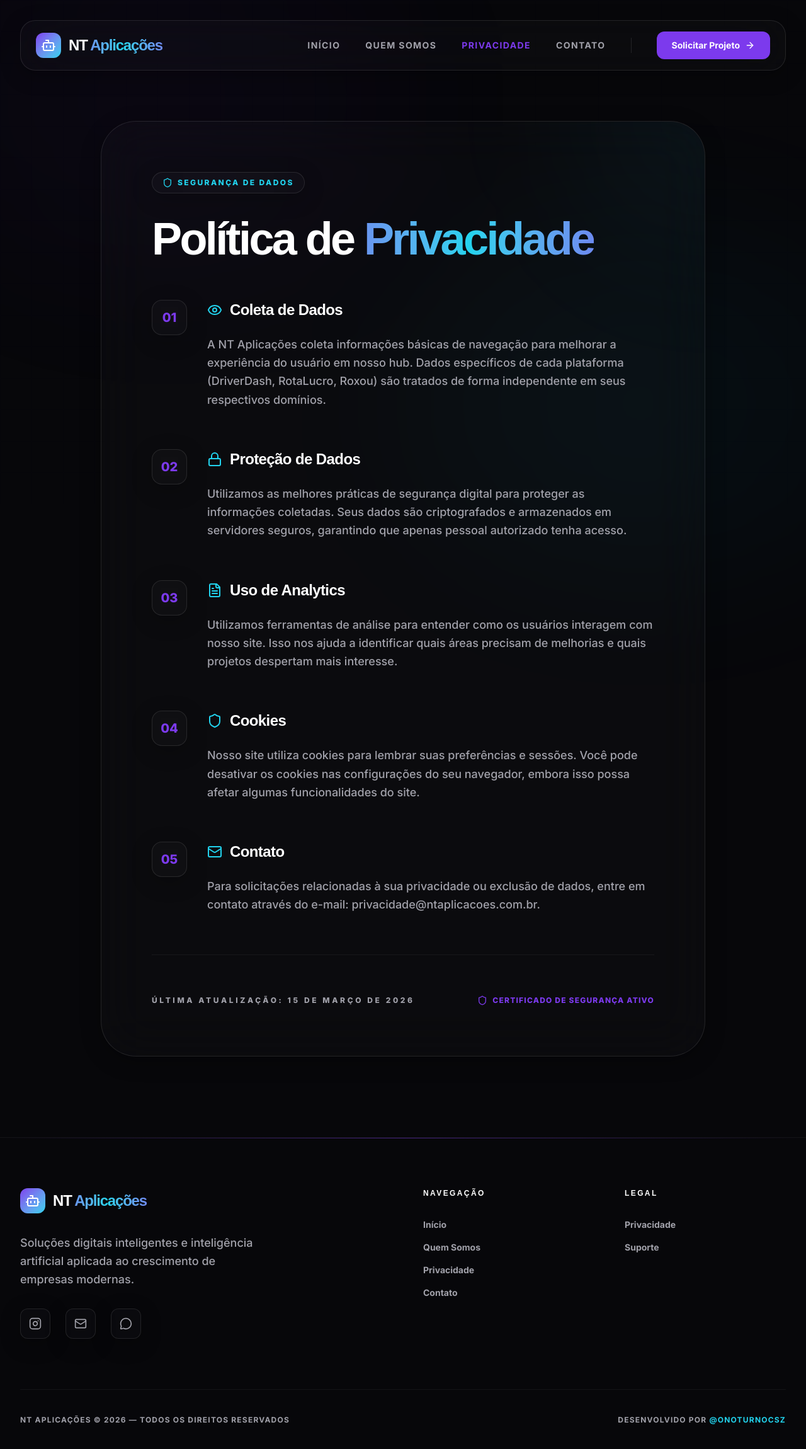
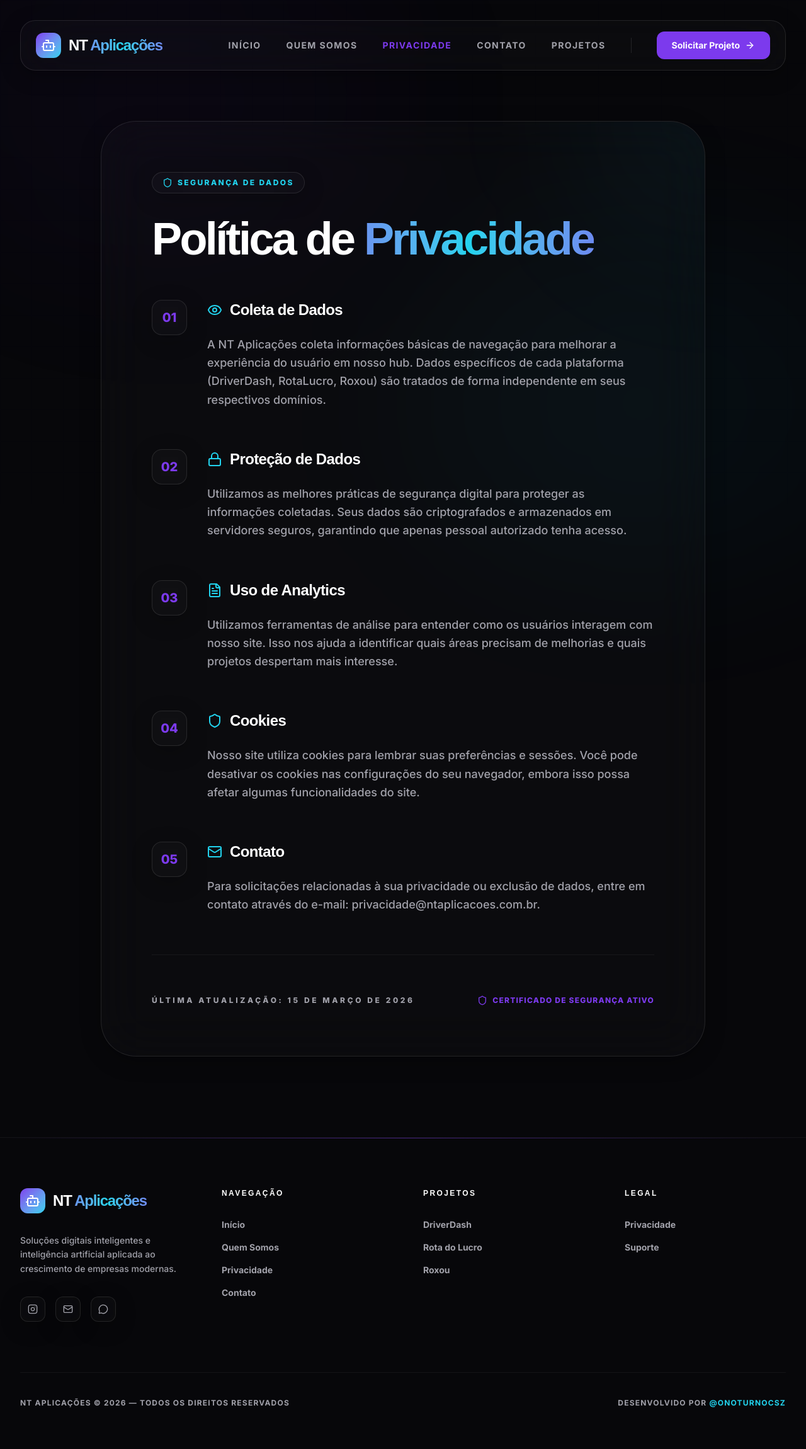
Before and after one commit to noturnocszapps-coder/ntaplicacoes, a React (Vite) app: page /politica-de-privacidade in a window 1280 px wide. Shown: the top 2300 px of the page at 63% size. Built offline with nearby package versions, Linux system fonts and the light colour scheme.

Commit message:
Add files via upload

```diff
--- a/src/components/Footer.tsx
+++ b/src/components/Footer.tsx
@@ -11,17 +11,17 @@ export const Footer: React.FC = () => {
       <div className="max-w-7xl mx-auto px-4 sm:px-6 lg:px-8 relative z-10">
         <div className="grid grid-cols-1 md:grid-cols-4 gap-16">
           {/* Brand */}
-          <div className="col-span-1 md:col-span-2 space-y-8">
+          <div className="space-y-8">
             <Link to="/" className="flex items-center space-x-3 group">
               <div className="w-10 h-10 bg-gradient-to-br from-primary to-secondary rounded-xl flex items-center justify-center group-hover:glow-purple transition-all duration-500">
                 <Bot className="w-6 h-6 text-white" />
               </div>
               <span className="text-2xl font-black tracking-tighter text-white font-display">NT <span className="text-gradient">Aplicações</span></span>
             </Link>
-            <p className="text-text-muted text-lg max-w-sm font-medium leading-relaxed">
+            <p className="text-text-muted text-sm font-medium leading-relaxed">
               Soluções digitais inteligentes e inteligência artificial aplicada ao crescimento de empresas modernas.
             </p>
-            <div className="flex space-x-6">
+            <div className="flex space-x-4">
               {[
                 { icon: Instagram, link: 'https://instagram.com/onoturnocsz' },
                 { icon: Mail, link: 'mailto:contato@ntaplicacoes.com.br' },
@@ -32,9 +32,9 @@ export const Footer: React.FC = () => {
                   href={social.link}
                   target="_blank"
                   rel="noopener noreferrer"
-                  className="w-12 h-12 glass rounded-xl flex items-center justify-center text-text-muted hover:text-secondary hover:border-secondary/50 transition-all duration-300"
+                  className="w-10 h-10 glass rounded-xl flex items-center justify-center text-text-muted hover:text-secondary hover:border-secondary/50 transition-all duration-300"
                 >
-                  <social.icon className="w-5 h-5" />
+                  <social.icon className="w-4 h-4" />
                 </a>
               ))}
             </div>
@@ -46,9 +46,33 @@ export const Footer: React.FC = () => {
             <ul className="space-y-4">
               {NAV_LINKS.map((link) => (
                 <li key={link.path}>
-                  <a href={link.path} className="text-text-muted hover:text-primary font-bold text-sm transition-all duration-300 flex items-center group">
+                  <Link to={link.path} className="text-text-muted hover:text-primary font-bold text-sm transition-all duration-300 flex items-center group">
                     <span className="w-0 group-hover:w-4 h-px bg-primary mr-0 group-hover:mr-2 transition-all duration-300" />
                     {link.name}
+                  </Link>
+                </li>
+              ))}
+            </ul>
+          </div>
+
+          {/* Projects */}
+          <div>
+            <h4 className="text-xs font-black text-white uppercase tracking-[0.2em] mb-8">Projetos</h4>
+            <ul className="space-y-4">
+              {[
+                { name: 'DriverDash', link: 'https://driverdash.ntaplicacoes.com.br' },
+                { name: 'Rota do Lucro', link: 'https://rotadolucro.ntaplicacoes.com.br/' },
+                { name: 'Roxou', link: 'https://roxou.com.br' }
+              ].map((project) => (
+                <li key={project.name}>
+                  <a
+                    href={project.link}
+                    target="_blank"
+                    rel="noopener noreferrer"
+                    className="text-text-muted hover:text-secondary font-bold text-sm transition-all duration-300 flex items-center group"
+                  >
+                    <span className="w-0 group-hover:w-4 h-px bg-secondary mr-0 group-hover:mr-2 transition-all duration-300" />
+                    {project.name}
                   </a>
                 </li>
               ))}
--- a/src/components/Navbar.tsx
+++ b/src/components/Navbar.tsx
@@ -36,16 +36,22 @@ export const Navbar: React.FC = () => {
           <div className="hidden md:flex items-center space-x-10">
             <div className="flex items-baseline space-x-10">
               {NAV_LINKS.map((link) => (
-                <a
+                <Link
                   key={link.path}
-                  href={link.path}
+                  to={link.path}
                   className={`text-sm font-bold uppercase tracking-widest transition-all hover:text-secondary ${
                     location.pathname === link.path ? 'text-primary' : 'text-text-muted'
                   }`}
                 >
                   {link.name}
-                </a>
+                </Link>
               ))}
+              <a
+                href="/#projetos"
+                className="text-sm font-bold uppercase tracking-widest transition-all text-text-muted hover:text-secondary"
+              >
+                Projetos
+              </a>
             </div>
             <div className="h-6 w-px bg-white/10" />
             <Link
@@ -80,9 +86,9 @@ export const Navbar: React.FC = () => {
           >
             <div className="glass rounded-[2rem] p-6 space-y-4 shadow-2xl border-primary/20">
               {NAV_LINKS.map((link) => (
-                <a
+                <Link
                   key={link.path}
-                  href={link.path}
+                  to={link.path}
                   onClick={() => setIsOpen(false)}
                   className={`block px-6 py-4 rounded-2xl text-lg font-bold uppercase tracking-widest transition-all ${
                     location.pathname === link.path
@@ -91,8 +97,15 @@ export const Navbar: React.FC = () => {
                   }`}
                 >
                   {link.name}
-                </a>
+                </Link>
               ))}
+              <a
+                href="/#projetos"
+                onClick={() => setIsOpen(false)}
+                className="block px-6 py-4 rounded-2xl text-lg font-bold uppercase tracking-widest text-text-muted hover:text-white hover:bg-white/5 transition-all"
+              >
+                Projetos
+              </a>
               <div className="pt-4 space-y-4">
                 <Link
                   to="/contato"
```
